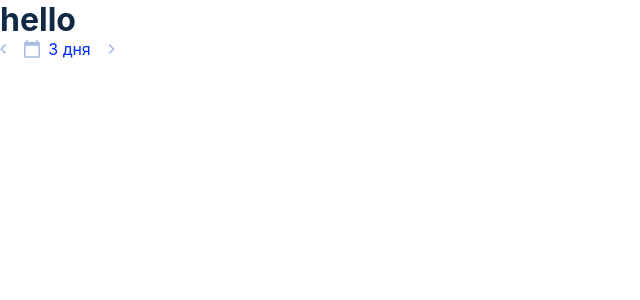
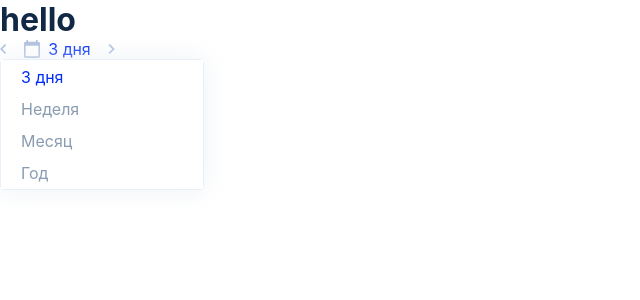
Before and after one commit to aleksaksan/skilla, a React (Create React App) app: page / in a window 1280 px wide. Shown: the top 300 px of the page, without its empty margins (0-640 px from the left). Built offline with nearby package versions, Linux system fonts and the light colour scheme; a web font is replaced by a local one.

Commit message:
added dropdown menu; edited datepicker; wip

```diff
--- a/package.json
+++ b/package.json
@@ -12,6 +12,7 @@
     "@types/react-dom": "^18.2.4",
     "node-sass": "^7.0.3",
     "react": "^18.2.0",
+    "react-detect-click-outside": "^1.1.7",
     "react-dom": "^18.2.0",
     "react-scripts": "5.0.1",
     "typescript": "^4.9.5",
--- a/src/App.tsx
+++ b/src/App.tsx
@@ -1,14 +1,31 @@
+import { useState} from 'react';
 import { DatePicker } from "./components/DatePicker/DatePicker";
+import { DropDownItem, DropdownDateItems } from "./components/DropdownMenu/DropDownMock";
+import { DropdownMenu } from "./components/DropdownMenu/DropdownMenu";
 
 
 
 function App() {
+  const [isOpened, setIsOpened] = useState(true);
+  const [dropdownElement, setDropdownElement] = useState(DropdownDateItems[0]);
+
+  const getSelectedElementHandler = (elem: DropDownItem) => {
+    setDropdownElement(elem)
+  }
+
+  const toggle = () => {
+    setIsOpened(!isOpened)
+  }
+
   return (
     <div className="App">
       <header>
         <h1>hello</h1>
       </header>
-    <DatePicker value="3 дня" />
+      <DatePicker value={dropdownElement.elem.textValue} onClick={toggle} />
+      <DropdownMenu data={DropdownDateItems} isOpened={isOpened} closeDropdown={()=>setIsOpened(false)} getSelectedElement={getSelectedElementHandler} />
+
+
     </div>
   );
 }
--- a/src/components/DatePicker/DatePicker.module.scss
+++ b/src/components/DatePicker/DatePicker.module.scss
@@ -7,7 +7,6 @@
 
   &>button {
     cursor: pointer;
-    fill: $primary-grey;
     color: $text-blue;
     @include space-between-center;
 
@@ -16,13 +15,18 @@
       cursor: pointer;
     }
 
-    &:hover {
-      fill: $primary-blue;
+    &>svg {
+      fill: $primary-grey;
+
+      &:hover {
+        fill: $primary-blue;
+      }
+
+      &:active {
+        fill: $primary-active;
+      }
     }
 
-    &:active {
-      fill: $primary-active;
-    }
   }
 
   svg {
--- /dev/null
+++ b/src/components/DropdownMenu/DropDownMock.tsx
@@ -0,0 +1,16 @@
+export type DropDownItem = {
+  id: string | number,
+  elem: DropDownElem,
+}
+
+export type DropDownElem = {//JSX.Element | string;
+  jsx?: JSX.Element,
+  textValue: string,
+}
+export const DropdownDateItems: DropDownItem[] = [
+  { id: 0, elem: { textValue: "3 дня" } },
+  { id: 1, elem: { textValue: "Неделя" } },
+  { id: 2, elem: { textValue: "Месяц" } },
+  { id: 3, elem: { textValue: "Год" } },
+  //TODO add date container { id: 4, item: ???}
+]
--- /dev/null
+++ b/src/components/DropdownMenu/DropdownMenu.module.scss
@@ -0,0 +1,32 @@
+@import '../../style/colors';
+
+.dropdown {
+  width: 204px;
+  box-shadow: 0px 0px 26px rgba(233, 237, 243, 0.8);
+  border-radius: 4px;
+  border: 1px solid #EAF0FA;
+  position: relative;
+  z-index: 1;
+  display: none;
+}
+
+.item {
+  background-color: $common-white;
+  color: $text-pale;
+  padding: 6px 20px;
+  cursor: pointer;
+
+  &:first-of-type {
+    padding: 7px 20px 6px;
+    color: $text-blue;
+  }
+
+  &:hover {
+    background-color: $secondary-grey;
+    color: $text-primary;
+  }
+}
+
+.opened {
+  display: block;
+}
--- /dev/null
+++ b/src/components/DropdownMenu/DropdownMenu.tsx
@@ -0,0 +1,35 @@
+import style from './DropdownMenu.module.scss';
+import { DropDownItem } from './DropDownMock';
+import { useDetectClickOutside } from 'react-detect-click-outside';
+
+export type DropdownMenuProps = {
+  data: DropDownItem[],
+  getSelectedElement?: (item: DropDownItem) => void,
+  isOpened: boolean,
+  closeDropdown: () => void,
+};
+
+
+
+export const DropdownMenu = (props: DropdownMenuProps) => {
+
+
+  const onElementClick = (elem: DropDownItem) => {
+    // setChousenItem(elem);
+    props.getSelectedElement?.(elem);
+  };
+
+//   const clickOutside = useDetectClickOutside({ onTriggered: props.closeDropdown });
+//  ref={clickOutside}
+  return (
+    <div className={`${props.isOpened ? `${style.dropdown} ${style.opened}` : `${style.dropdown}`}`}>
+      <ul>
+        {props.data.map(item => (
+          <li className={style.item} key={item.id} onClick={()=>onElementClick(item)}>
+            {item.elem.textValue}
+          </li>
+        ))}
+      </ul>
+    </div>
+  )
+}
--- a/src/style/_colors.scss
+++ b/src/style/_colors.scss
@@ -15,3 +15,6 @@ $pale-green: #DBF8EF;
 // text color
 $text-primary: #122945;
 $text-blue: #002CFB;
+$text-pale: #899CB1;
+
+$common-white: #ffffff;
```
Also changed, not shown: 1 other file (tests, documents, lock files or other folders).
